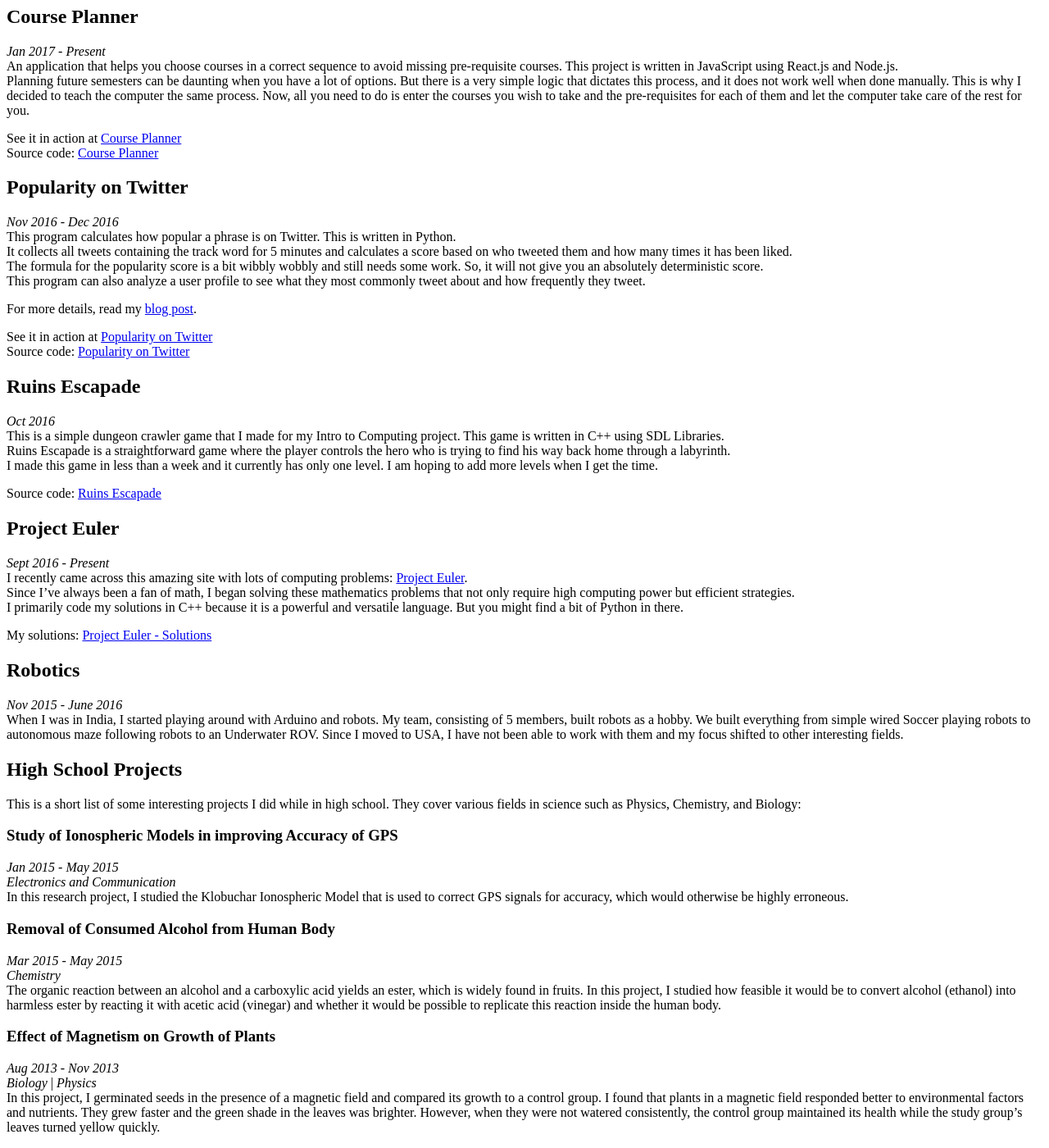
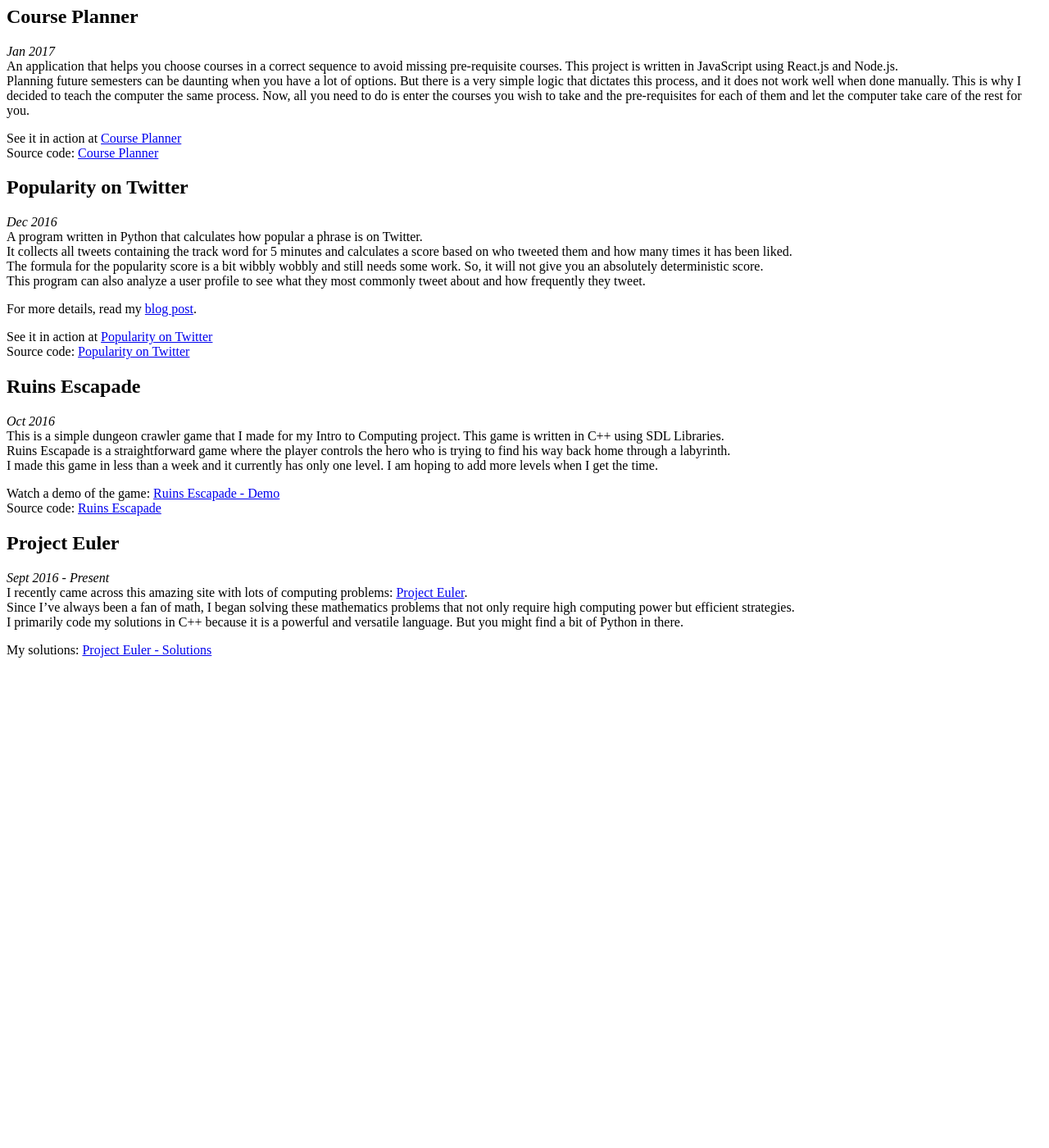
Before and after one commit to AparaV/aparavenkat.com, a Jekyll site: the page built from projects.md, in a window 1280 px wide and 1400 px high, scrolled down 271 px. Shown: the whole window at 82% size. Built offline with Jekyll 4.4.1, drawn with Linux system fonts in a browser that asks for light colours; after the commit the page ends 1089 px from its top, so only the background shows below that; some of the changed text lies outside the part shown.

Commit message:
Remove cheesy high school projects

```diff
--- a/projects.md
+++ b/projects.md
@@ -2,10 +2,10 @@
 layout: page
 title: Projects
 ---
-Here is a list of projects I am/have been a part of:
+Here is a curated list of projects I am/have been a part of:
 
 ## Course Planner
-*Jan 2017 - Present* <br>
+*Jan 2017* <br>
 An application that helps you choose courses in a correct sequence to avoid missing pre-requisite courses.
 This project is written in JavaScript using React.js and Node.js. <br>
 Planning future semesters can be daunting when you have a lot of options.
@@ -17,9 +17,8 @@ See it in action at [Course Planner](http://plancourses.herokuapp.com/) <br>
 Source code: [Course Planner](https://github.com/AparaV/course-planner)
 
 ## Popularity on Twitter
-*Nov 2016 - Dec 2016* <br>
-This program calculates how popular a phrase is on Twitter.
-This is written in Python. <br>
+*Dec 2016* <br>
+A program written in Python that calculates how popular a phrase is on Twitter.<br>
 It collects all tweets containing the track word for 5 minutes and calculates a score based on who tweeted them and how many times it has been liked. <br>
 The formula for the popularity score is a bit wibbly wobbly and still needs some work. So, it will not give you an absolutely deterministic score. <br>
 This program can also analyze a user profile to see what they most commonly tweet about and how frequently they tweet.
@@ -36,6 +35,7 @@ Ruins Escapade is a straightforward game where the player controls the hero who
 I made this game in less than a week and it currently has only one level.
 I am hoping to add more levels when I get the time.
 
+Watch a demo of the game: [Ruins Escapade - Demo](https://www.youtube.com/watch?v=56loejYyuwU) <br>
 Source code: [Ruins Escapade](https://github.com/AparaV/Ruins-Escapade)
 
 ## Project Euler
@@ -45,33 +45,3 @@ Since I've always been a fan of math, I began solving these mathematics problems
 I primarily code my solutions in C++ because it is a powerful and versatile language. But you might find a bit of Python in there.
 
 My solutions: [Project Euler - Solutions](https://github.com/AparaV/project-euler)
-
-## Robotics
-*Nov 2015 - June 2016* <br>
-When I was in India, I started playing around with Arduino and robots.
-My team, consisting of 5 members, built robots as a hobby.
-We built everything from simple wired Soccer playing robots to autonomous maze following robots to an Underwater ROV.
-Since I moved to USA, I have not been able to work with them and my focus shifted to other interesting fields.
-
-## High School Projects
-This is a short list of some interesting projects I did while in high school.
-They cover various fields in science such as Physics, Chemistry, and Biology:
-
-### Study of Ionospheric Models in improving Accuracy of GPS
-*Jan 2015 - May 2015* <br>
-*Electronics and Communication* <br>
-In this research project, I studied the Klobuchar Ionospheric Model that is used to correct GPS signals for accuracy, which would otherwise be highly erroneous.
-
-### Removal of Consumed Alcohol from Human Body
-*Mar 2015 - May 2015* <br>
-*Chemistry* <br>
-The organic reaction between an alcohol and a carboxylic acid yields an ester, which is widely found in fruits.
-In this project, I studied how feasible it would be to convert alcohol (ethanol) into harmless ester by reacting it with acetic acid (vinegar) and whether it would be possible to replicate this reaction inside the human body.
-
-### Effect of Magnetism on Growth of Plants
-*Aug 2013 - Nov 2013* <br>
-*Biology* | *Physics* <br>
-In this project, I germinated seeds in the presence of a magnetic field and compared its growth to a control group.
-I found that plants in a magnetic field responded better to environmental factors and nutrients.
-They grew faster and the green shade in the leaves was brighter.
-However, when they were not watered consistently, the control group maintained its health while the study group's leaves turned yellow quickly.
```
Also changed, not shown: archive.md (+11 -11 lines).
